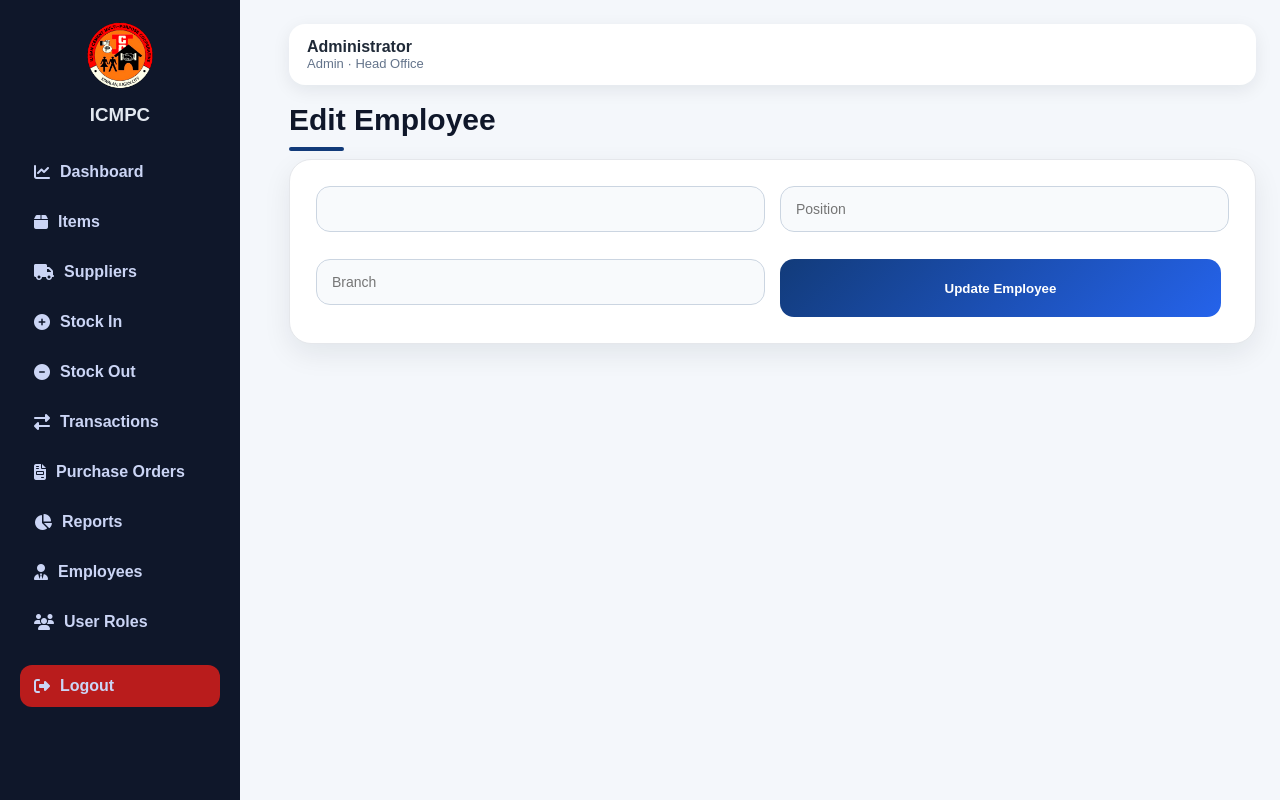
After one commit to hamotk1010-cloud/icmpc-inventory-system, a Flask app: page /employees/edit/1 in a window 1280 px wide. The commit adds this page. Run offline with Flask 3, Linux system fonts and the light colour scheme; a user stored in the database is signed in; data that the repository does not hold is empty; some libraries are stand-ins or nearby versions.

Commit message:
Add edit and delete employees feature

```diff
--- a/app.py
+++ b/app.py
@@ -1404,6 +1404,68 @@ def employees():
 
     return render_template("employees.html", employees=employee_list)
 
+# =============================
+# EDIT EMPLOYEE
+# =============================
+@app.route("/employees/edit/<int:employee_id>", methods=["GET", "POST"])
+def edit_employee(employee_id):
+    check = require_login()
+    if check:
+        return check
+
+    if session.get("role") != "admin":
+        flash("Admin only.", "danger")
+        return redirect(url_for("employees"))
+
+    conn = get_db_connection()
+
+    if request.method == "POST":
+        execute(conn, """
+            UPDATE employees
+            SET employee_name = ?, position = ?, branch = ?
+            WHERE id = ?
+        """, (
+            request.form.get("employee_name"),
+            request.form.get("position"),
+            request.form.get("branch"),
+            employee_id
+        ))
+
+        conn.commit()
+        conn.close()
+
+        flash("Employee updated successfully.", "success")
+        return redirect(url_for("employees"))
+
+    emp = fetchone(conn, "SELECT * FROM employees WHERE id = ?", (employee_id,))
+    conn.close()
+
+    return render_template("edit_employee.html", emp=emp)
+
+
+# =============================
+# DELETE EMPLOYEE
+# =============================
+@app.route("/employees/delete/<int:employee_id>", methods=["POST"])
+def delete_employee(employee_id):
+    check = require_login()
+    if check:
+        return check
+
+    if session.get("role") != "admin":
+        flash("Admin only.", "danger")
+        return redirect(url_for("employees"))
+
+    conn = get_db_connection()
+
+    execute(conn, "DELETE FROM employees WHERE id = ?", (employee_id,))
+
+    conn.commit()
+    conn.close()
+
+    flash("Employee deleted successfully.", "success")
+    return redirect(url_for("employees"))
+
 
 @app.route("/health")
 def health():
--- /dev/null
+++ b/templates/edit_employee.html
@@ -0,0 +1,19 @@
+{% extends "base.html" %}
+{% block content %}
+
+<h1>Edit Employee</h1>
+
+<section class="panel">
+    <form method="POST" class="form-grid">
+
+        <input name="employee_name" value="{{ emp.employee_name }}" required>
+
+        <input name="position" value="{{ emp.position or '' }}" placeholder="Position">
+
+        <input name="branch" value="{{ emp.branch or '' }}" placeholder="Branch">
+
+        <button type="submit">Update Employee</button>
+    </form>
+</section>
+
+{% endblock %}
```
Also changed, not shown: templates/employees.html (+14 -10 lines), inventory.db.
